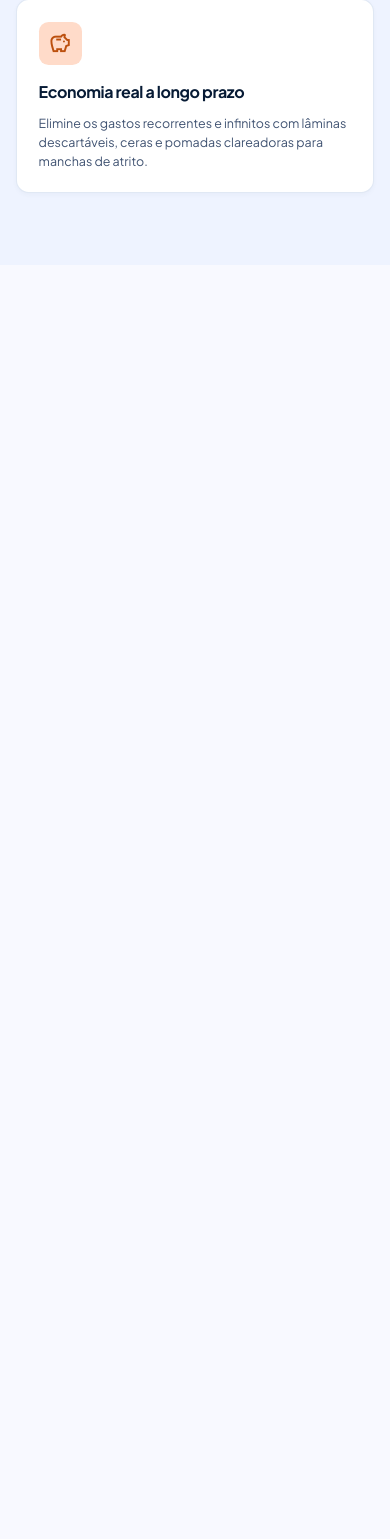
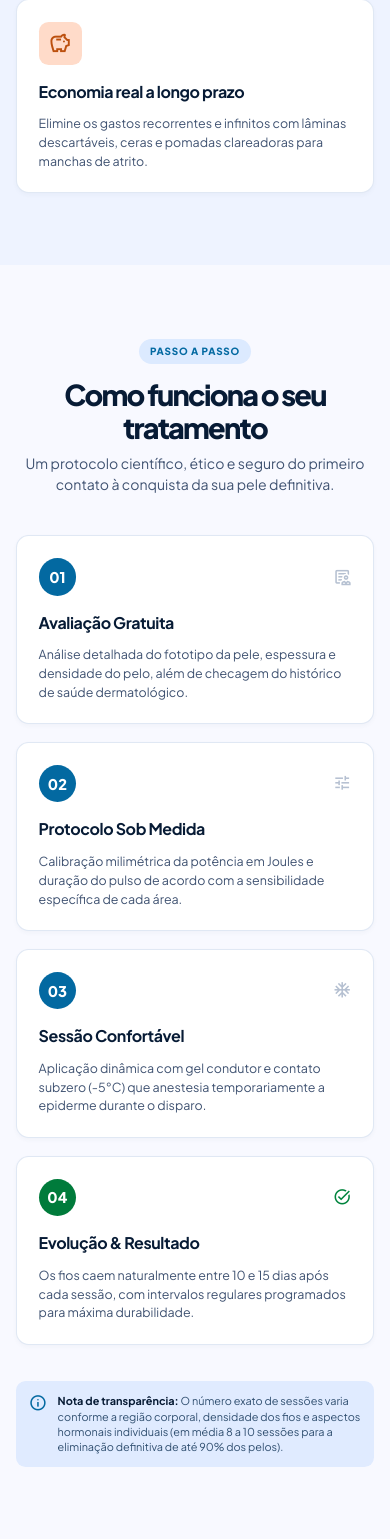
Before and after one commit to LevyAlves1532/laser_clinica, a PHP site: page / in a window 390 px wide. Shown: the part 2781-4320 px from the top of the page. Before the commit the page ends 2977 px from the top, so only its background shows below. Run offline with PHP 8.4, Linux system fonts and the light colour scheme.

Commit message:
add treatment section with responsive styles and treatment steps component

```diff
--- a/assets/css/app.css
+++ b/assets/css/app.css
@@ -858,3 +858,161 @@ p {
 		padding: 1.35rem;
 	}
 }
+
+/* Passo a passo do tratamento */
+.treatment {
+	padding: clamp(4.5rem, 9vw, 6.5rem) 1.5rem;
+	background: #f8f9ff;
+}
+
+.treatment__container {
+	width: min(100%, 1200px);
+	margin: 0 auto;
+}
+
+.treatment__heading {
+	margin: 0 auto clamp(2.5rem, 5vw, 3.7rem);
+	text-align: center;
+}
+
+.treatment__heading h2 {
+	margin-bottom: 0.55rem;
+	color: #071b35;
+	font-size: clamp(1.8rem, 3.5vw, 2.85rem);
+	font-weight: 800;
+	letter-spacing: -0.06em;
+	line-height: 1.15;
+}
+
+.treatment__heading p {
+	margin-bottom: 0;
+	color: #405372;
+	font-size: clamp(0.88rem, 1.5vw, 1rem);
+	line-height: 1.5;
+}
+
+.treatment__grid {
+	display: grid;
+	grid-template-columns: repeat(4, minmax(0, 1fr));
+	gap: 1.15rem;
+}
+
+.treatment-step {
+	min-height: 216px;
+	padding: 1.15rem;
+	border: 1px solid rgb(214 224 240 / 0.75);
+	border-radius: 0.8rem;
+	background: var(--color-white);
+	box-shadow: 0 2px 4px rgb(40 65 100 / 0.04);
+	transition: transform 180ms ease, box-shadow 180ms ease;
+}
+
+.treatment-step:hover {
+	box-shadow: 0 12px 24px rgb(40 65 100 / 0.11);
+	transform: translateY(-4px);
+}
+
+.treatment-step__topline {
+	display: flex;
+	align-items: center;
+	justify-content: space-between;
+	margin-bottom: 1rem;
+}
+
+.treatment-step__number {
+	display: grid;
+	place-items: center;
+	width: 2.35rem;
+	height: 2.35rem;
+	border-radius: 50%;
+	background: var(--color-primary-dark);
+	color: white;
+	font-size: 0.92rem;
+	font-weight: 800;
+}
+
+.treatment-step--green .treatment-step__number {
+	background: #007b3b;
+}
+
+.treatment-step__icon {
+	color: #b5c0d1;
+	font-size: 1.15rem;
+}
+
+.treatment-step--green .treatment-step__icon {
+	color: #00843d;
+}
+
+.treatment-step h3 {
+	margin-bottom: 0.75rem;
+	color: #071b35;
+	font-size: 1rem;
+	font-weight: 700;
+	letter-spacing: -0.025em;
+	line-height: 1.35;
+}
+
+.treatment-step p {
+	margin-bottom: 0;
+	color: #405372;
+	font-size: 0.78rem;
+	line-height: 1.5;
+}
+
+.treatment__notice {
+	display: flex;
+	align-items: flex-start;
+	gap: 0.65rem;
+	margin-top: 2.25rem;
+	padding: 0.85rem 1rem;
+	border-radius: 0.6rem;
+	background: #e0ebff;
+	color: #315071;
+}
+
+.treatment__notice > .material-symbols-outlined {
+	flex: 0 0 auto;
+	margin-top: 0.05rem;
+	color: var(--color-primary-dark);
+	font-size: 1.15rem;
+}
+
+.treatment__notice p {
+	margin: 0;
+	font-size: 0.68rem;
+	line-height: 1.4;
+}
+
+.treatment__notice strong {
+	color: #071b35;
+}
+
+@media (max-width: 1000px) {
+	.treatment__grid {
+		grid-template-columns: repeat(2, minmax(0, 1fr));
+	}
+}
+
+@media (max-width: 600px) {
+	.treatment {
+		padding-inline: 1rem;
+	}
+
+	.treatment__break {
+		display: none;
+	}
+
+	.treatment__grid {
+		grid-template-columns: 1fr;
+	}
+
+	.treatment-step {
+		min-height: auto;
+		padding: 1.35rem;
+	}
+
+	.treatment__notice {
+		padding: 0.8rem;
+	}
+}
--- a/components.php
+++ b/components.php
@@ -5,6 +5,7 @@ $folderComponents = './components/';
 $components = [
     'cCardBanner' => 'card-banner.php',
     'cDifferentialCard' => 'differential-card.php',
+    'cTreatmentStep' => 'treatment-step.php',
     'cButton' => 'button.php',
 ];
 
--- /dev/null
+++ b/components/treatment-step.php
@@ -0,0 +1,16 @@
+<?php
+    $number = $props['number'] ?? '01';
+    $icon = $props['icon'] ?? 'spa';
+    $title = $props['title'] ?? '';
+    $description = $props['description'] ?? '';
+    $theme = $props['theme'] ?? 'blue';
+?>
+
+<article class="treatment-step treatment-step--<?= htmlspecialchars($theme, ENT_QUOTES, 'UTF-8') ?>">
+    <div class="treatment-step__topline">
+        <span class="treatment-step__number"><?= htmlspecialchars($number, ENT_QUOTES, 'UTF-8') ?></span>
+        <span class="material-symbols-outlined treatment-step__icon" aria-hidden="true"><?= htmlspecialchars($icon, ENT_QUOTES, 'UTF-8') ?></span>
+    </div>
+    <h3><?= htmlspecialchars($title, ENT_QUOTES, 'UTF-8') ?></h3>
+    <p><?= htmlspecialchars($description, ENT_QUOTES, 'UTF-8') ?></p>
+</article>
--- /dev/null
+++ b/containers/treatment.php
@@ -0,0 +1,42 @@
+<section class="treatment" id="como-funciona" aria-labelledby="treatment-title">
+    <div class="treatment__container">
+        <header class="treatment__heading">
+            <span class="section-label">Passo a passo</span>
+            <h2 id="treatment-title">Como funciona o seu tratamento</h2>
+            <p>Um protocolo científico, ético e seguro do primeiro contato à conquista da sua<br class="treatment__break"> pele definitiva.</p>
+        </header>
+
+        <div class="treatment__grid">
+            <?php $cTreatmentStep([
+                'number' => '01',
+                'icon' => 'clinical_notes',
+                'title' => 'Avaliação Gratuita',
+                'description' => 'Análise detalhada do fototipo da pele, espessura e densidade do pelo, além de checagem do histórico de saúde dermatológico.',
+            ]); ?>
+            <?php $cTreatmentStep([
+                'number' => '02',
+                'icon' => 'tune',
+                'title' => 'Protocolo Sob Medida',
+                'description' => 'Calibração milimétrica da potência em Joules e duração do pulso de acordo com a sensibilidade específica de cada área.',
+            ]); ?>
+            <?php $cTreatmentStep([
+                'number' => '03',
+                'icon' => 'ac_unit',
+                'title' => 'Sessão Confortável',
+                'description' => 'Aplicação dinâmica com gel condutor e contato subzero (-5°C) que anestesia temporariamente a epiderme durante o disparo.',
+            ]); ?>
+            <?php $cTreatmentStep([
+                'number' => '04',
+                'icon' => 'task_alt',
+                'title' => 'Evolução & Resultado',
+                'description' => 'Os fios caem naturalmente entre 10 e 15 dias após cada sessão, com intervalos regulares programados para máxima durabilidade.',
+                'theme' => 'green',
+            ]); ?>
+        </div>
+
+        <aside class="treatment__notice">
+            <span class="material-symbols-outlined" aria-hidden="true">info</span>
+            <p><strong>Nota de transparência:</strong> O número exato de sessões varia conforme a região corporal, densidade dos fios e aspectos hormonais individuais (em média 8 a 10 sessões para a eliminação definitiva de até 90% dos pelos).</p>
+        </aside>
+    </div>
+</section>
--- a/index.php
+++ b/index.php
@@ -13,7 +13,7 @@
         <link rel="preconnect" href="https://fonts.gstatic.com" crossorigin>
         <link href="https://fonts.googleapis.com/css2?family=Plus+Jakarta+Sans:ital,wght@0,200..800;1,200..800&display=swap" rel="stylesheet">
 
-        <link rel="stylesheet" href="https://fonts.googleapis.com/css2?family=Material+Symbols+Outlined:opsz,wght,FILL,GRAD@20..48,100..700,0..1,-50..200&icon_names=ac_unit,chat,electric_bolt,hourglass_top,light_mode,menu,savings,spa,trending_down,verified" />
+        <link rel="stylesheet" href="https://fonts.googleapis.com/css2?family=Material+Symbols+Outlined:opsz,wght,FILL,GRAD@20..48,100..700,0..1,-50..200&icon_names=ac_unit,chat,clinical_notes,electric_bolt,hourglass_top,info,light_mode,menu,savings,spa,task_alt,trending_down,tune,verified" />
 
         <link rel="stylesheet" href="./assets/css/app.css">
     </head>
@@ -21,6 +21,7 @@
         <?php require('./containers/header.php'); ?>
         <?php require('./containers/banner.php'); ?>
         <?php require('./containers/differentials.php'); ?>
+        <?php require('./containers/treatment.php'); ?>
 
         <script src="./assets/js/app.js"></script>
     </body>
```
